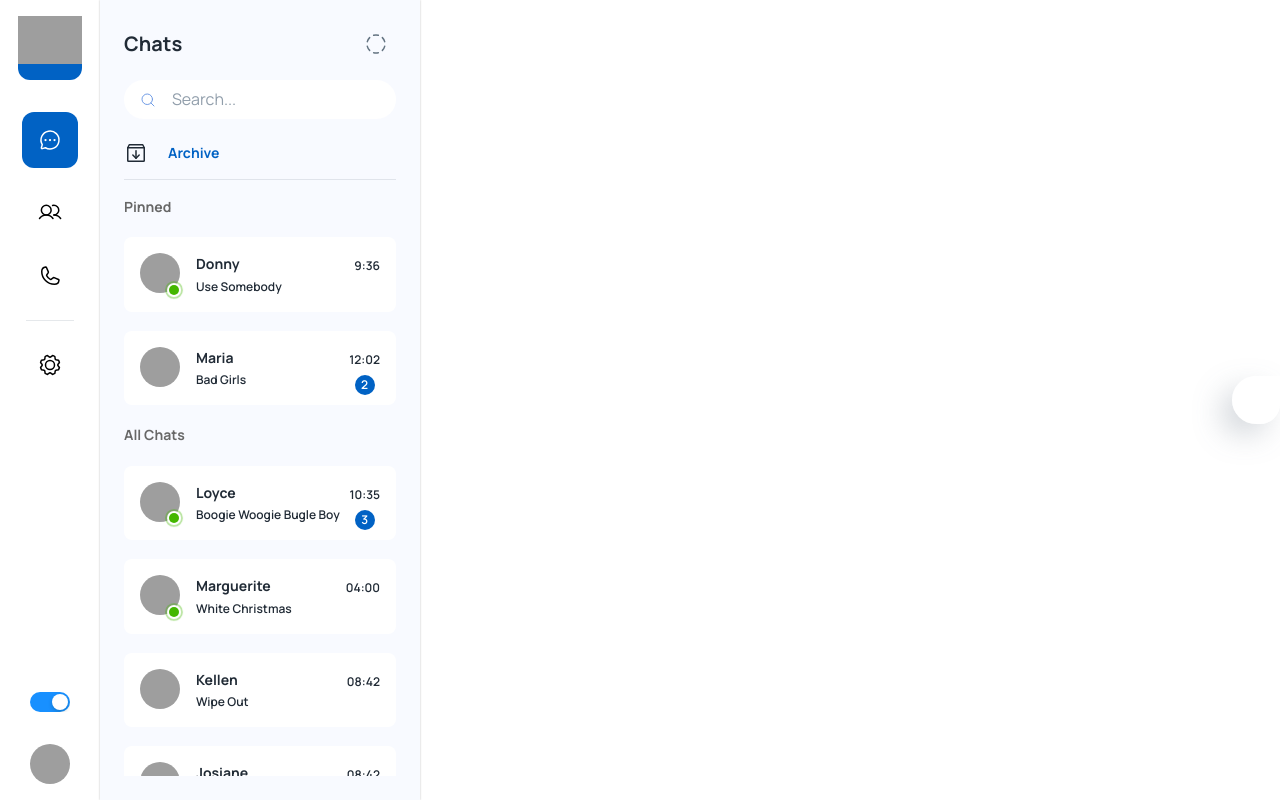
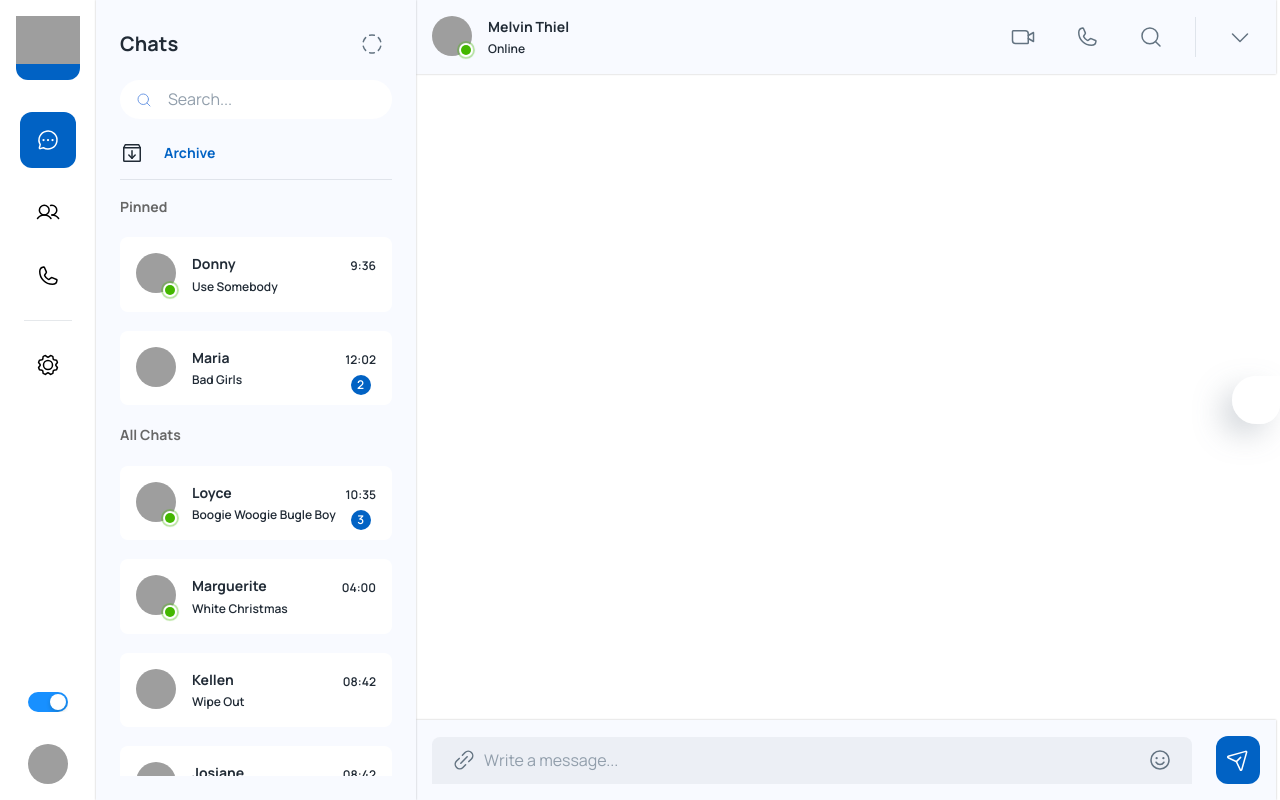
Before and after one commit to adonbiju/chat-app-mern, a React (Create React App) app in the folder chat-app-frontend/: page /app in a window 1280 px wide. Built offline with nearby package versions, Linux system fonts and the light colour scheme; grey boxes are pictures that could not be loaded; some icons are missing.

Commit message:
In frontend ,Conversation,js design has been completed,

```diff
--- /dev/null
+++ b/chat-app-frontend/src/components/Conversation/index.js
@@ -0,0 +1,184 @@
+import React from "react";
+import { faker } from "@faker-js/faker";
+import {
+  Stack,
+  Box,
+  Avatar,
+  Badge,
+  Typography,
+  IconButton,
+  Divider,
+  TextField,
+  InputAdornment,
+} from "@mui/material";
+import { styled, useTheme } from "@mui/material/styles";
+import {
+  CaretDown,
+  LinkSimple,
+  MagnifyingGlass,
+  PaperPlaneTilt,
+  Phone,
+  Smiley,
+  VideoCamera,
+} from "phosphor-react";
+
+const StyledInput = styled(TextField)(({ theme }) => ({
+  "& .MuiInputBase-input": {
+    paddingTop: "12px !important",
+    paddingBottom: "12px !important",
+  },
+}));
+
+const StyledBadge = styled(Badge)(({ theme }) => ({
+  "& .MuiBadge-badge": {
+    backgroundColor: "#44b700",
+    color: "#44b700",
+    boxShadow: `0 0 0 2px ${theme.palette.background.paper}`,
+    "&::after": {
+      position: "absolute",
+      top: 0,
+      left: 0,
+      width: "100%",
+      height: "100%",
+      borderRadius: "50%",
+      animation: "ripple 1.2s infinite ease-in-out",
+      border: "1px solid currentColor",
+      content: '""',
+    },
+  },
+  "@keyframes ripple": {
+    "0%": {
+      transform: "scale(.8)",
+      opacity: 1,
+    },
+    "100%": {
+      transform: "scale(2.4)",
+      opacity: 0,
+    },
+  },
+}));
+
+const Conversation = () => {
+  const theme = useTheme();
+  return (
+    <Stack height={"100%"} maxHeight={"100vh"} width={"auto"}>
+      {/* Chat Header */}
+      <Box
+        p={2}
+        sx={{
+          width: "100%",
+          backgroundColor:
+            theme.palette.mode === "light"
+              ? "#F8FAFF"
+              : theme.palette.background.paper,
+          boxShadow: "0px 0px 2px rgba(0, 0, 0, 0.25)",
+        }}
+      >
+        <Stack
+          alignItems={"center"}
+          direction="row"
+          justifyContent={"space-between"}
+          sx={{ width: "100%", height: "100%" }}
+        >
+          <Stack direction={"row"} spacing={2}>
+            <Box>
+              <StyledBadge
+                overlap="circular"
+                anchorOrigin={{
+                  vertical: "bottom",
+                  horizontal: "right",
+                }}
+                variant="dot"
+              >
+                <Avatar
+                  alt={faker.name.fullName()}
+                  src={faker.image.avatar()}
+                />
+              </StyledBadge>
+            </Box>
+            <Stack spacing={0.2}>
+              <Typography variant="subtitle2">
+                {faker.name.fullName()}
+              </Typography>
+              <Typography variant="caption">Online</Typography>
+            </Stack>
+          </Stack>
+          <Stack direction="row" alignItems={"center"} spacing={3}>
+            <IconButton>
+              <VideoCamera />
+            </IconButton>
+            <IconButton>
+              <Phone />
+            </IconButton>
+            <IconButton>
+              <MagnifyingGlass />
+            </IconButton>
+            <Divider orientation="vertical" flexItem />
+            <IconButton>
+              <CaretDown />
+            </IconButton>
+          </Stack>
+        </Stack>
+      </Box>
+      {/* Msg */}
+      <Box width={"100%"} sx={{ flexGrow: 1 }}></Box>
+      {/* Chat Footer */}
+      <Box
+        p={2}
+        sx={{
+          width: "100%",
+          backgroundColor:
+            theme.palette.mode === "light"
+              ? "#F8FAFF"
+              : theme.palette.background.paper,
+          boxShadow: "0px 0px 2px rgba(0, 0, 0, 0.25)",
+        }}
+      >
+        <Stack direction="row" alignItems={"center"} spacing={3}>
+          <StyledInput
+            fullWidth
+            placeholder="Write a message..."
+            variant="filled"
+            InputProps={{
+              disableUnderline: true,
+              startAdornment: (
+                <InputAdornment>
+                  <IconButton>
+                    <LinkSimple />
+                  </IconButton>
+                </InputAdornment>
+              ),
+              endAdornment: (
+                <InputAdornment>
+                  <IconButton>
+                    <Smiley />
+                  </IconButton>
+                </InputAdornment>
+              ),
+            }}
+          />
+          <Box
+            sx={{
+              height: 48,
+              width: 48,
+              backgroundColor: theme.palette.primary.main,
+              borderRadius: 1.5,
+            }}
+          >
+            <Stack
+              sx={{ height: "100%", width: "100%" }}
+              alignItems="center"
+              justifyContent="center"
+            >
+              <IconButton>
+                <PaperPlaneTilt color="#fff" />
+              </IconButton>
+            </Stack>
+          </Box>
+        </Stack>
+      </Box>
+    </Stack>
+  );
+};
+
+export default Conversation;
--- a/chat-app-frontend/src/pages/dashboard/GeneralApp.js
+++ b/chat-app-frontend/src/pages/dashboard/GeneralApp.js
@@ -1,11 +1,31 @@
+import { Box, Stack } from "@mui/material";
 import React from "react";
-import Chats from './Chats'
+import Conversation from "../../components/Conversation";
+import Chats from "./Chats";
+import { useTheme } from "@mui/material/styles";
+
 const GeneralApp = () => {
+  const theme = useTheme();
   return (
-    <>
+    <Stack direction={"row"} sx={{ width: "100%" }}>
       {/* Chats */}
+
       <Chats />
-    </>
+
+      <Box
+        sx={{
+          height: "100%",
+          width: "calc(100vw - 420px)",
+          backgroundColor:
+            theme.palette.mode === "light"
+              ? "#fff"
+              : theme.palette.background.default,
+        }}
+      >
+        {/* Conversation */}
+        <Conversation />
+      </Box>
+    </Stack>
   );
 };
 
```
